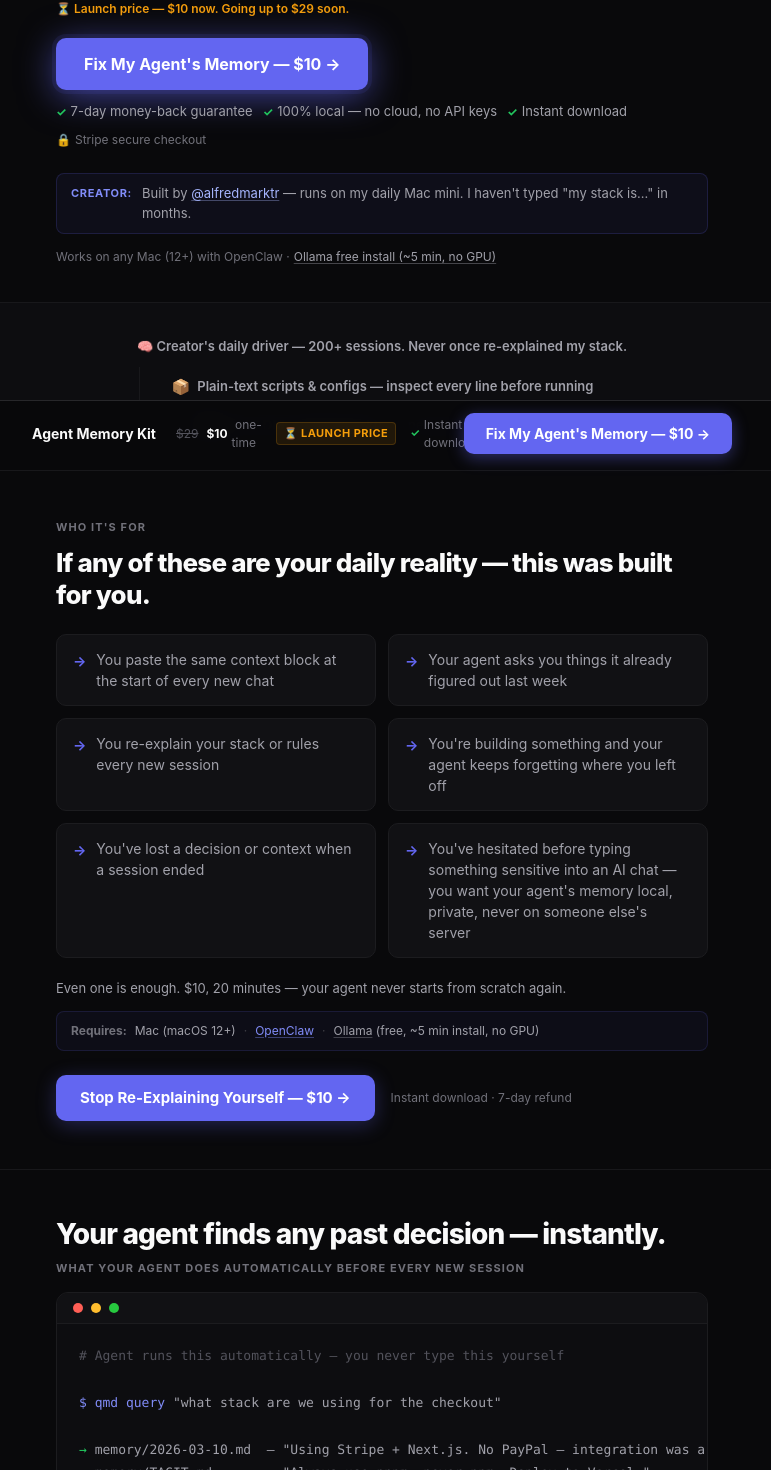
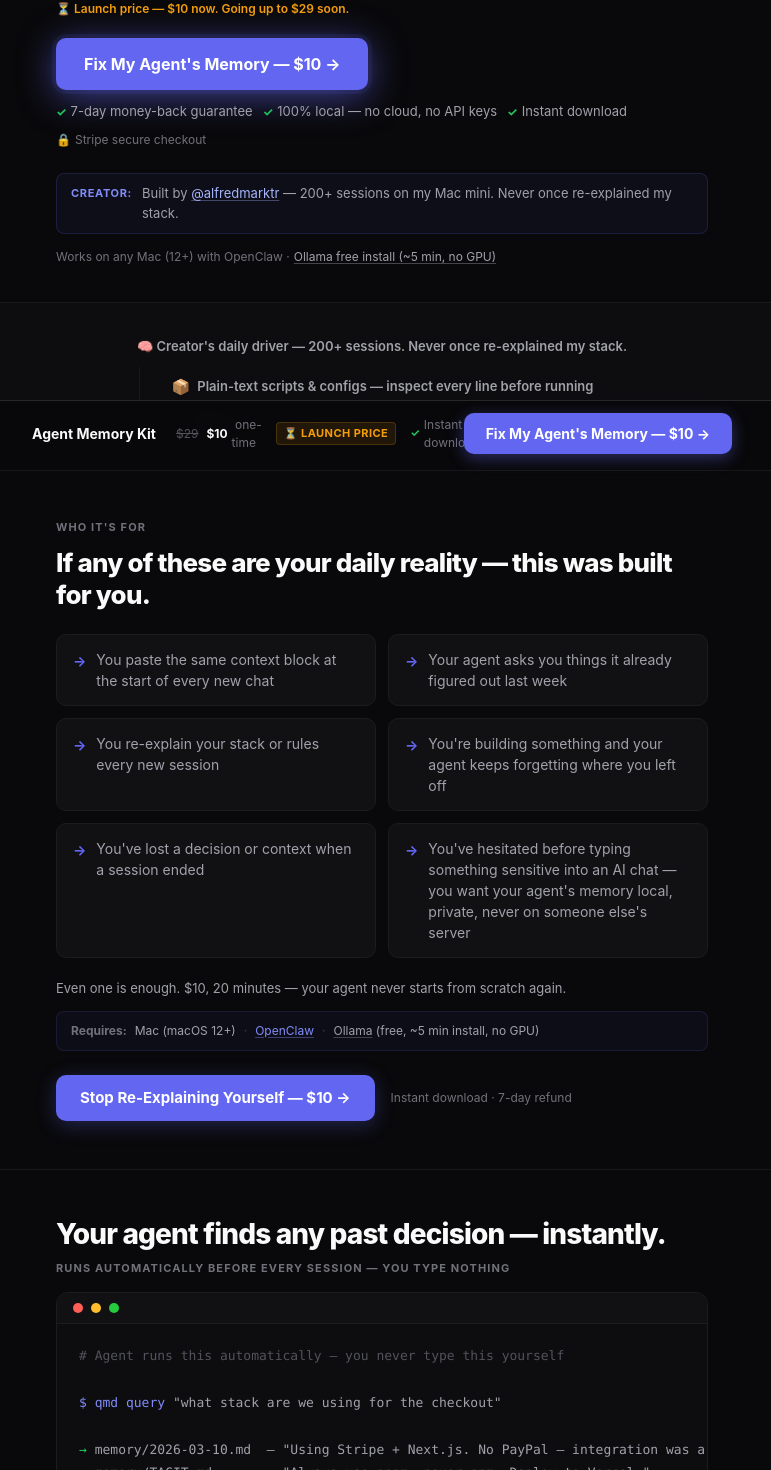
Before and after one commit to marcoiaq/agent-memory-kit, a Next.js app: page / in a window 1280 px wide. Shown: the part 400-1870 px from the top of the page, without its empty margins (258-1029 px from the left). Built offline with nearby package versions, Linux system fonts and the light colour scheme; no server answers.

Commit message:
ux: sharpen creator proof in hero — add specific 200+ sessions count; tighten demo label to lead with zero-effort automation

```diff
--- a/app/page.tsx
+++ b/app/page.tsx
@@ -606,7 +606,7 @@
             </span>
             <p className="hero-proof" style={{marginTop:'12px', marginBottom:'0'}}>
               <span className="hero-proof-label">Creator:</span>
-              <span>Built by <a href="https://x.com/alfredmarktr" target="_blank" rel="noopener noreferrer">@alfredmarktr</a> — runs on my daily Mac mini. I haven&apos;t typed &quot;my stack is...&quot; in months.</span>
+              <span>Built by <a href="https://x.com/alfredmarktr" target="_blank" rel="noopener noreferrer">@alfredmarktr</a> — 200+ sessions on my Mac mini. Never once re-explained my stack.</span>
             </p>
             <span style={{fontSize:'12px', color:'#71717a', marginTop:'2px', display:'flex', alignItems:'center', gap:'4px', flexWrap:'wrap'}}>
               Works on any Mac (12+) with OpenClaw · <a href="https://ollama.ai" target="_blank" rel="noopener noreferrer" style={{color:'#a1a1aa', textDecoration:'underline', textDecorationColor:'rgba(161,161,170,0.4)', textUnderlineOffset:'2px'}}>Ollama free install (~5 min, no GPU)</a>
@@ -682,7 +682,7 @@
           <h2 style={{fontSize:'clamp(22px, 3.5vw, 28px)', fontWeight:800, letterSpacing:'-0.03em', color:'#fafafa', marginBottom:'8px', lineHeight:1.2}}>
             Your agent finds any past decision — instantly.
           </h2>
-          <div className="demo-label" style={{marginBottom:'16px'}}>What your agent does automatically before every new session</div>
+          <div className="demo-label" style={{marginBottom:'16px'}}>Runs automatically before every session — you type nothing</div>
           <DemoTerminal />
           <p className="demo-caption">Automatic every session · No manual commands · Runs 100% on your Mac</p>
           <div style={{marginTop:'24px', display:'flex', alignItems:'center', gap:'14px', flexWrap:'wrap'}}>
```
